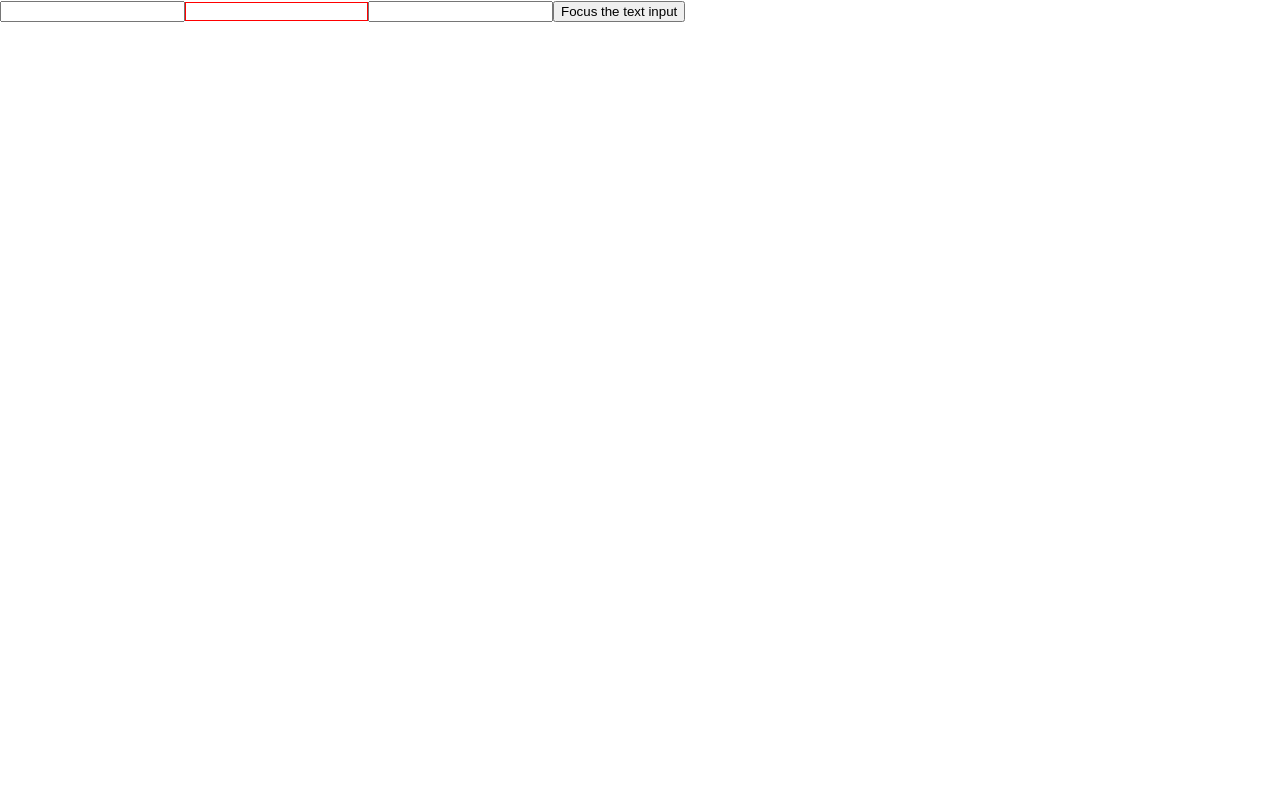
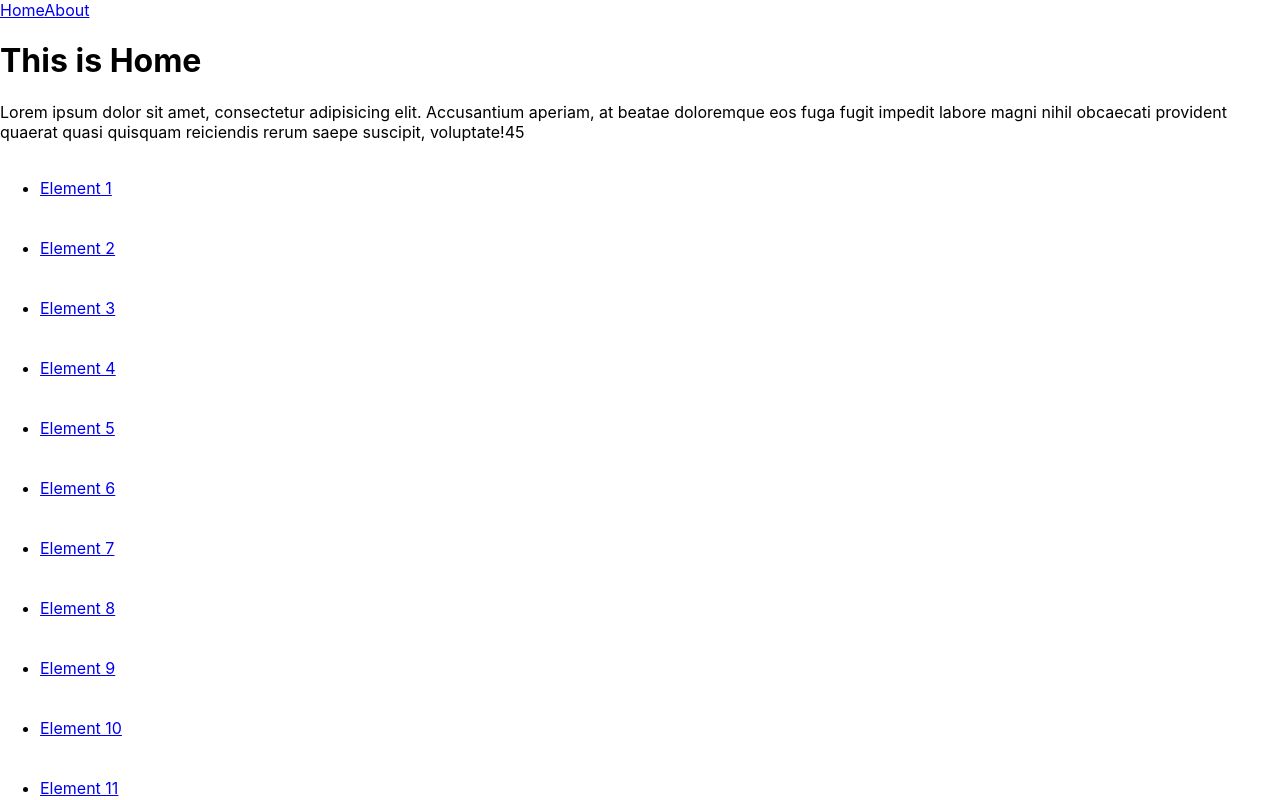
Before and after one commit to PYuen1029/react-learning-examples, a React (Create React App) app: page / in a window 1280 px wide. Shown: the top 800 px of the page. Built offline with nearby package versions, Linux system fonts and the light colour scheme.

Commit message:
Simple and somewhat clunky scroll restorer

```diff
--- a/package.json
+++ b/package.json
@@ -11,6 +11,7 @@
     "react": "^16.13.1",
     "react-apollo": "^3.1.5",
     "react-dom": "^16.13.1",
+    "react-router-dom": "^5.2.0",
     "react-scripts": "3.4.1"
   },
   "scripts": {
--- /dev/null
+++ b/src/About.js
@@ -0,0 +1,25 @@
+import React, {useState} from 'react';
+import {Link} from "react-router-dom";
+
+const About = () => {
+    const getClassName = () => 'About';
+
+    return (
+        <>
+            <nav>
+                <Link to="/">Home</Link>
+                <Link to="/about">About</Link>
+            </nav>
+            <div className={getClassName().toLowerCase()}>
+                <h1>This is About</h1>
+                <p>Lorem ipsum dolor sit amet, consectetur adipisicing elit. Accusantium aperiam, at beatae doloremque
+                    eos
+                    fuga fugit impedit labore magni nihil obcaecati provident quaerat quasi quisquam reiciendis rerum
+                    saepe
+                    suscipit, voluptate!45</p>
+            </div>
+        </>
+    );
+}
+
+export default About;
--- a/src/App.css
+++ b/src/App.css
@@ -1,38 +1,4 @@
-.App {
-  text-align: center;
+#root li a {
+  padding: 20px 0;
+  display: block;
 }
-
-.App-logo {
-  height: 40vmin;
-  pointer-events: none;
-}
-
-@media (prefers-reduced-motion: no-preference) {
-  .App-logo {
-    animation: App-logo-spin infinite 20s linear;
-  }
-}
-
-.App-header {
-  background-color: #282c34;
-  min-height: 100vh;
-  display: flex;
-  flex-direction: column;
-  align-items: center;
-  justify-content: center;
-  font-size: calc(10px + 2vmin);
-  color: white;
-}
-
-.App-link {
-  color: #61dafb;
-}
-
-@keyframes App-logo-spin {
-  from {
-    transform: rotate(0deg);
-  }
-  to {
-    transform: rotate(360deg);
-  }
-}
--- a/src/App.js
+++ b/src/App.js
@@ -1,10 +1,24 @@
-import React from 'react';
-import AutoFocusTextInput from "./AutoFocusTextInput";
+import React from "react";
+import './App.css';
+import {
+    Switch,
+    Route, BrowserRouter
+} from "react-router-dom";
+import Home from "./Home";
+import About from "./About";
+import Details from "./Details";
 
-const App = () => {
-    return (
-        <AutoFocusTextInput asdf={'asdf'}/>
-    )
-};
+const App = () => (
+    <BrowserRouter>
+        <div>
+            <Switch>
+                <Route exact path="/" component={Home}/>
+                <Route path="/detail/:id" component={Details}/>
+                <Route path="/about" component={About}/>
+            </Switch>
+        </div>
+    </BrowserRouter>
+
+)
 
 export default App;
--- /dev/null
+++ b/src/Details.js
@@ -0,0 +1,27 @@
+import React, {useState} from 'react';
+import {Link} from "react-router-dom";
+
+const Details = ({match}) => {
+    const getClassName = () => 'Details';
+
+    return (
+        <>
+            <nav>
+                <Link to="/">Home</Link>
+                <Link to="/about">About</Link>
+            </nav>
+
+            <div className={getClassName().toLowerCase()}>
+                <h1>This is Details</h1>
+                <h2>Hey {match.params.id}</h2>
+                <p>Lorem ipsum dolor sit amet, consectetur adipisicing elit. Accusantium aperiam, at beatae doloremque
+                    eos
+                    fuga fugit impedit labore magni nihil obcaecati provident quaerat quasi quisquam reiciendis rerum
+                    saepe
+                    suscipit, voluptate!45</p>
+            </div>
+        </>
+    );
+}
+
+export default Details;
--- /dev/null
+++ b/src/HashScrollRestorer.js
@@ -0,0 +1,39 @@
+import React, {useEffect} from 'react';
+import {useHistory, useLocation} from 'react-router-dom';
+
+const HashScrollRestorer = () => {
+    let location = useLocation();
+    const _originalScrollRestoration = 'scrollRestoration' in window.history ? window.history.scrollRestoration : "auto";
+
+    useEffect(() => {
+
+
+        debugger;
+        // check location.hash
+        if (location.hash && location.hash.length) {
+            let strippedHash = location.hash.substr(1);
+
+            // get element by location.hash
+            let element = document.querySelector(`a[href="${strippedHash}"]`)
+
+            // scrollintoview
+            if (element) {
+                element.scrollIntoView({behavior: 'smooth'});
+
+//                // if need scroll offset
+//                let yOffset = -200;
+//                const y = element.getBoundingClientRect().top + window.pageYOffset + yOffset;
+//                window.scrollTo({top: y, behavior: 'smooth'})
+            }
+        }
+
+        return () => {
+            window.history.scrollRestoration = _originalScrollRestoration;
+        }
+    })
+
+    return null;
+
+}
+
+export default HashScrollRestorer;
--- /dev/null
+++ b/src/Home.js
@@ -0,0 +1,127 @@
+import React, {useState} from 'react';
+import {Link, useHistory, useLocation} from "react-router-dom";
+import HashScrollRestorer from "./HashScrollRestorer";
+
+const Home = () => {
+    const getClassName = () => 'Home';
+
+    const data = [
+        "Element 1",
+        "Element 2",
+        "Element 3",
+        "Element 4",
+        "Element 5",
+        "Element 6",
+        "Element 7",
+        "Element 8",
+        "Element 9",
+        "Element 10",
+        "Element 11",
+        "Element 12",
+        "Element 13",
+        "Element 14",
+        "Element 15",
+        "Element 16",
+        "Element 17",
+        "Element 18",
+        "Element 19",
+        "Element 20",
+        "Element 21",
+        "Element 22",
+        "Element 23",
+        "Element 24",
+        "Element 25",
+        "Element 26",
+        "Element 27",
+        "Element 28",
+        "Element 29",
+        "Element 30",
+        "Element 31",
+        "Element 32",
+        "Element 33",
+        "Element 34",
+        "Element 35",
+        "Element 36",
+        "Element 37",
+        "Element 38",
+        "Element 39",
+        "Element 40",
+        "Element 41",
+        "Element 42",
+        "Element 43",
+        "Element 44",
+        "Element 45",
+        "Element 46",
+        "Element 47",
+        "Element 48",
+        "Element 49",
+        "Element 50",
+        "Element 51",
+        "Element 52",
+        "Element 53",
+        "Element 54",
+        "Element 55",
+        "Element 56",
+        "Element 57",
+        "Element 58",
+        "Element 59",
+        "Element 60",
+        "Element 61",
+        "Element 62",
+        "Element 63",
+        "Element 64",
+        "Element 65",
+        "Element 66",
+        "Element 67",
+        "Element 68",
+        "Element 69",
+        "Element 70",
+        "Element 71",
+        "Element 72",
+        "Element 73",
+        "Element 74",
+    ]
+
+    let history = useHistory(),
+        location = useLocation();
+
+    return (
+        <>
+            <nav>
+                <Link to="/">Home</Link>
+                <Link to="/about">About</Link>
+            </nav>
+
+            <div className={getClassName().toLowerCase()}>
+                <h1>This is Home</h1>
+                <p>Lorem ipsum dolor sit amet, consectetur adipisicing elit. Accusantium aperiam, at beatae doloremque
+                    eos
+                    fuga fugit impedit labore magni nihil obcaecati provident quaerat quasi quisquam reiciendis rerum
+                    saepe
+                    suscipit, voluptate!45</p>
+            </div>
+            <HashScrollRestorer/>
+            <ul>
+                {data.map((elementLabel, idx) => {
+                    idx++;
+
+                    return (
+                        <li key={idx}>
+                            <Link to={`/detail/${idx}`}
+                                  onClick={() => {
+                                      history.push(
+                                          location.pathname + '#/detail/' + idx,
+                                      )
+                                  }}
+                            >
+                                {elementLabel}
+                            </Link>
+                        </li>
+                    )
+                })}
+            </ul>
+        </>
+    );
+}
+
+export default Home;
```
Also changed, not shown: 1 other file (tests, documents, lock files or other folders).
